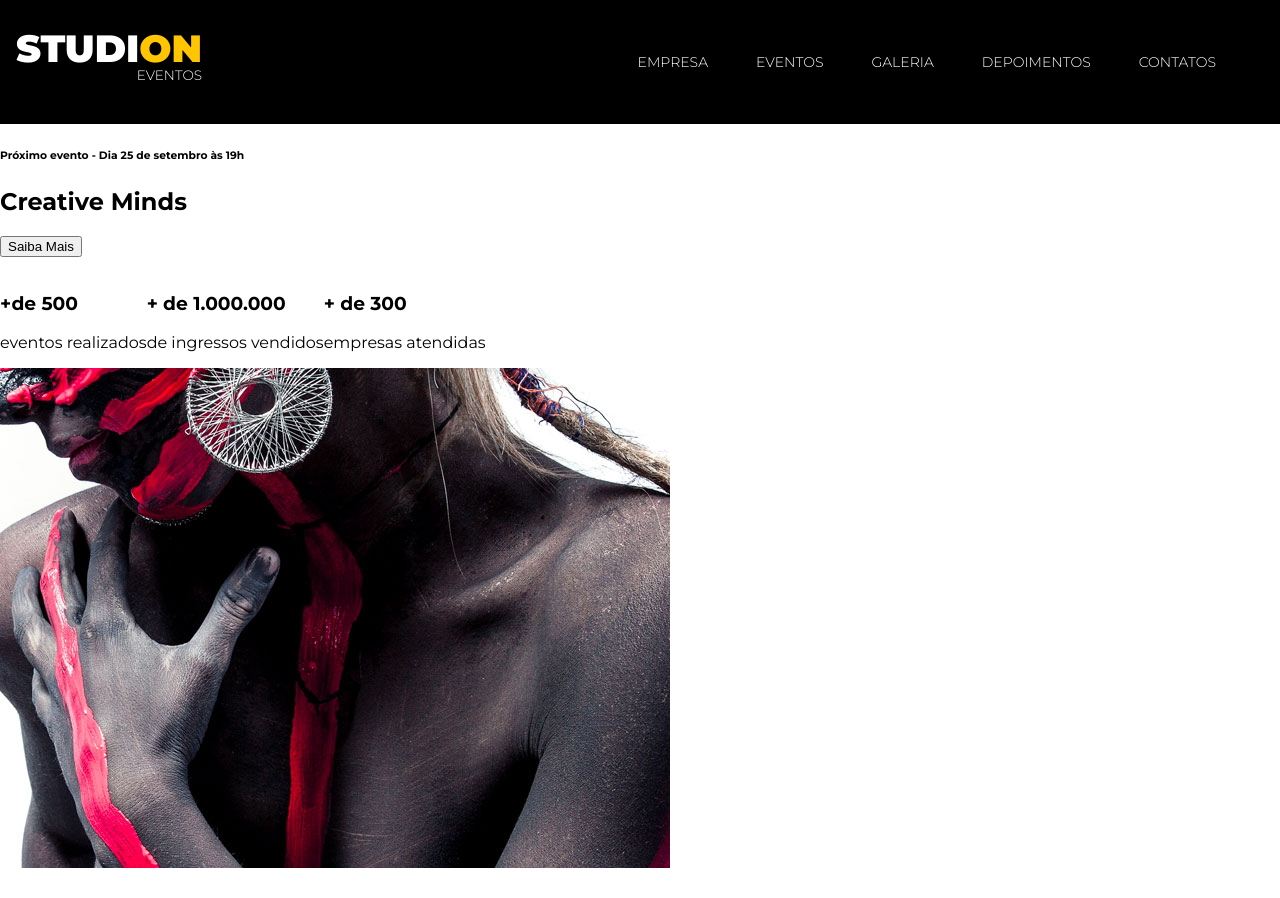
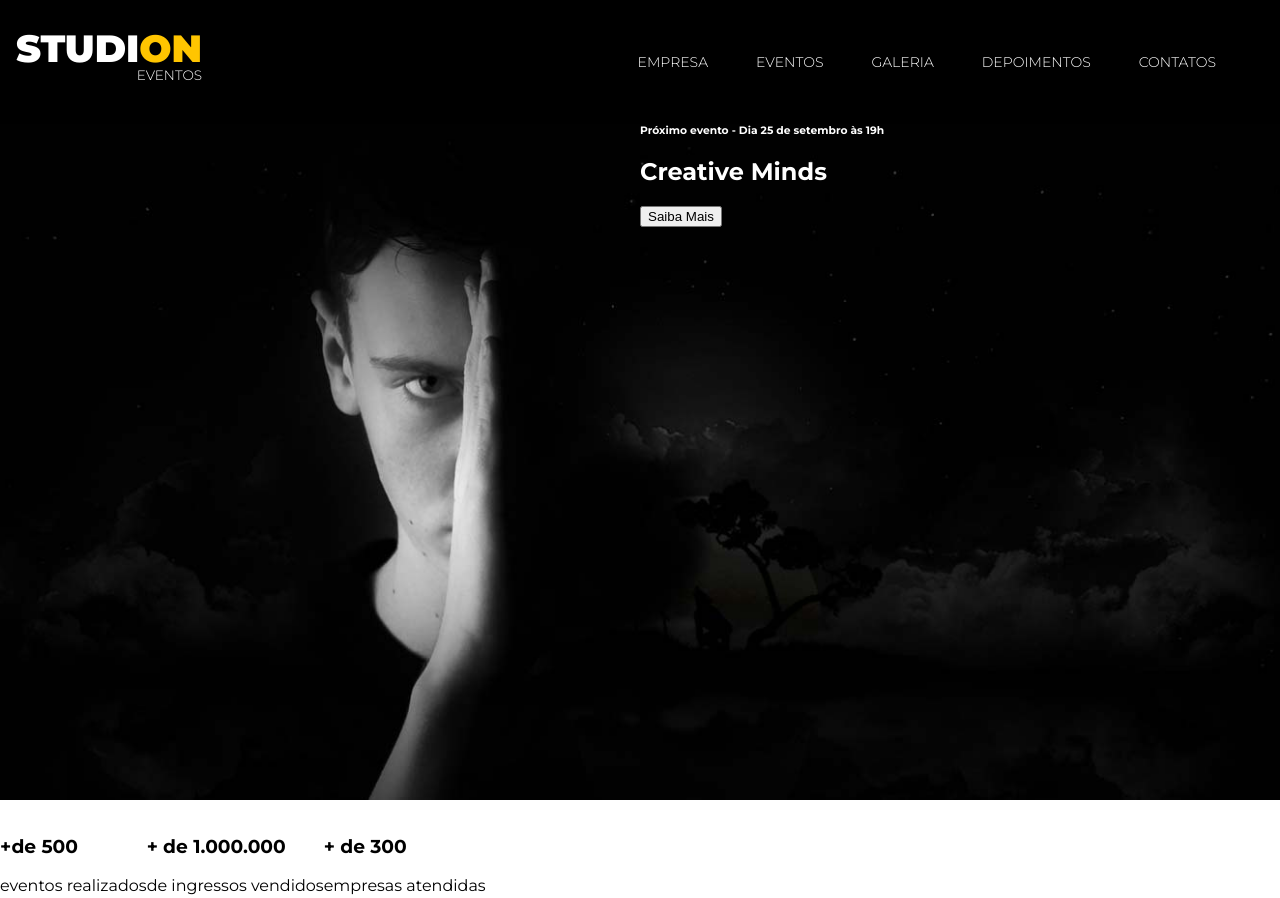
Before and after one commit to AlisonBosio/studion, a website: page src/index.html in a window 1280 px wide. Shown: the top 898 px of the page. Drawn offline with Linux system fonts and the light colour scheme.

Commit message:
Modified structure to aula-03

```diff
--- a/src/index.html
+++ b/src/index.html
@@ -1,6 +1,5 @@
 <!DOCTYPE html>
 <html lang="pt-BR">
-
   <head>
     <meta charset="utf-8" />
     <meta name="viewport" content="width=device-width" />
@@ -11,7 +10,8 @@
   <body>
     <nav class="navbar">
       <h1 class="logo-studion">
-      Studi<span class="copy--primary">on</span><span class="logo-studion__subtitle">Eventos</span>
+        Studi<span class="copy--primary">on</span
+        ><span class="logo-studion__subtitle">Eventos</span>
       </h1>
       <ul class="navbar__links">
         <li>
@@ -35,9 +35,16 @@
     <header>
       <div id="slider">
         <div class="slide">
+          <img
+            class="slide__background-image"
+            src="./images/banner.jpg"
+            alt="Studion Banner"
+          />
+          <div class="slide__copy">
             <h6><span>Próximo evento</span> - Dia 25 de setembro às 19h</h6>
             <h2><span>Creative</span> Minds</h2>
             <button>Saiba Mais</button>
+          </div>
         </div>
       </div>
     </header>
@@ -112,7 +119,10 @@
       <hr />
       <div>
         <p>
-          <small class="logo-studion">Studi<span class="copy--primary">On</span> - Todos os direitos reservados.</small>
+          <small class="logo-studion"
+            >Studi<span class="copy--primary">On</span> - Todos os direitos
+            reservados.</small
+          >
         </p>
       </div>
     </footer>
--- a/src/style.css
+++ b/src/style.css
@@ -1,14 +1,14 @@
-@import url('https://fonts.googleapis.com/css2?family=Montserrat:wght@300;400;700;900&display=swap');
+@import url("https://fonts.googleapis.com/css2?family=Montserrat:wght@300;400;700;900&display=swap");
 
 * {
   box-sizing: border-box;
 }
 
 :root {
-    --color-primary: #ffc500;
-    font-family: 'Montserrat', sans-serif;
-    font-size: 16px;
-
+  font-family: "Montserrat", sans-serif;
+  font-size: 16px;
+  --color-primary: #ffc500;
+  --default-padding: 1rem;
 }
 
 body {
@@ -24,6 +24,7 @@ ul {
 
 .navbar {
   position: fixed;
+  z-index: 1;
   display: grid;
   grid-template-columns: 1fr 9fr;
   align-items: center;
@@ -35,7 +36,7 @@ ul {
   padding: 0 1rem;
 
   background-color: #000;
-  color: #FFF;
+  color: #fff;
 }
 
 .navbar__links {
@@ -43,7 +44,7 @@ ul {
 }
 
 .navbar__links li {
-  font-size: .875rem;
+  font-size: 0.875rem;
   margin-right: 3rem;
   text-transform: uppercase;
 }
@@ -56,7 +57,6 @@ ul {
 
 .navbar__links a:hover {
   color: var(--color-primary);
-
 }
 
 .logo-studion {
@@ -69,7 +69,7 @@ ul {
 }
 
 .logo-studion__subtitle {
-  font-size: .850rem;
+  font-size: 0.85rem;
   font-weight: 300;
   float: right;
 }
@@ -77,3 +77,30 @@ ul {
 .copy--primary {
   color: var(--color-primary);
 }
+
+#slider {
+  background-color: #000;
+  color: #fff;
+}
+
+#slider h6 {
+  margin: 0;
+}
+
+.slide {
+  position: relative;
+  height: calc(100vh - 7.75rem);
+}
+
+.slide__background-image {
+  width: 100%;
+  height: 100%;
+  object-fit: cover;
+  object-position: center;
+}
+
+.slide__copy {
+  position: absolute;
+  top: 0;
+  left: 50vw;
+}
```
Lines whose indentation alone changed are shown as unchanged.
